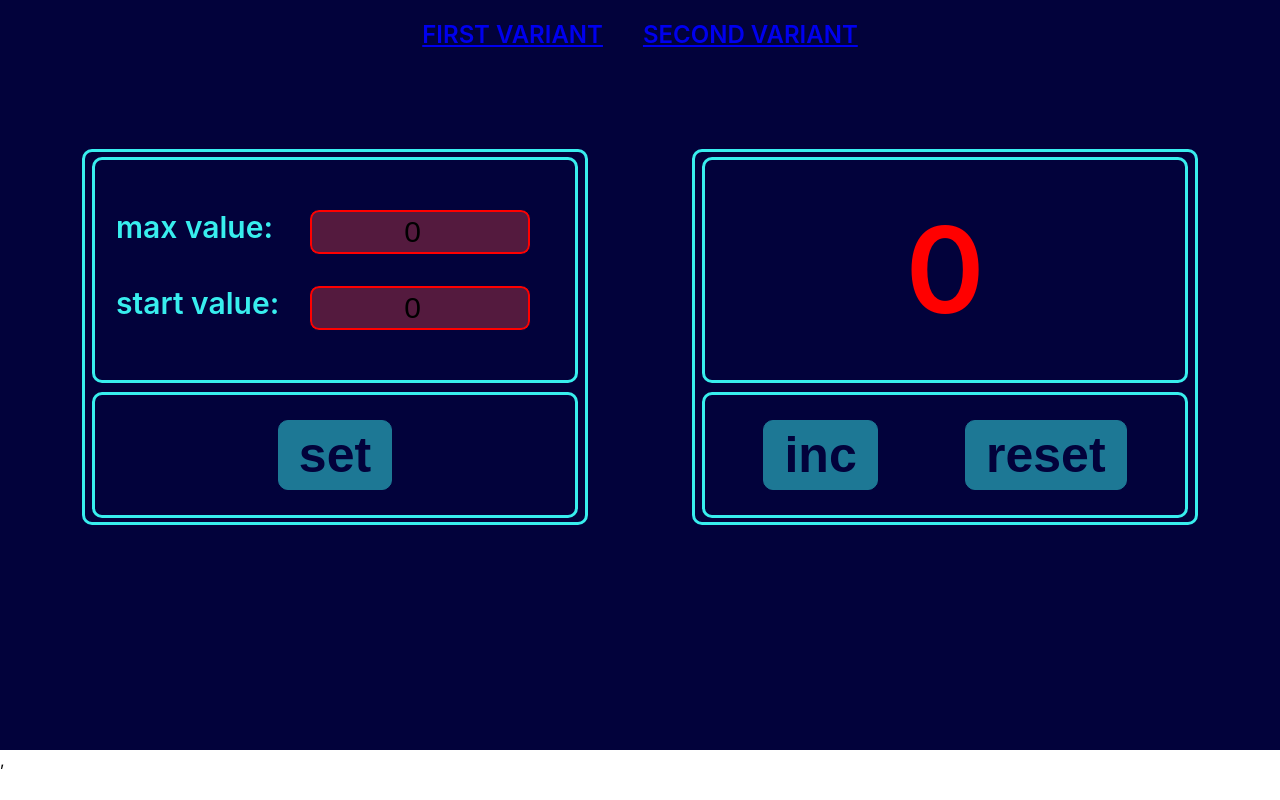
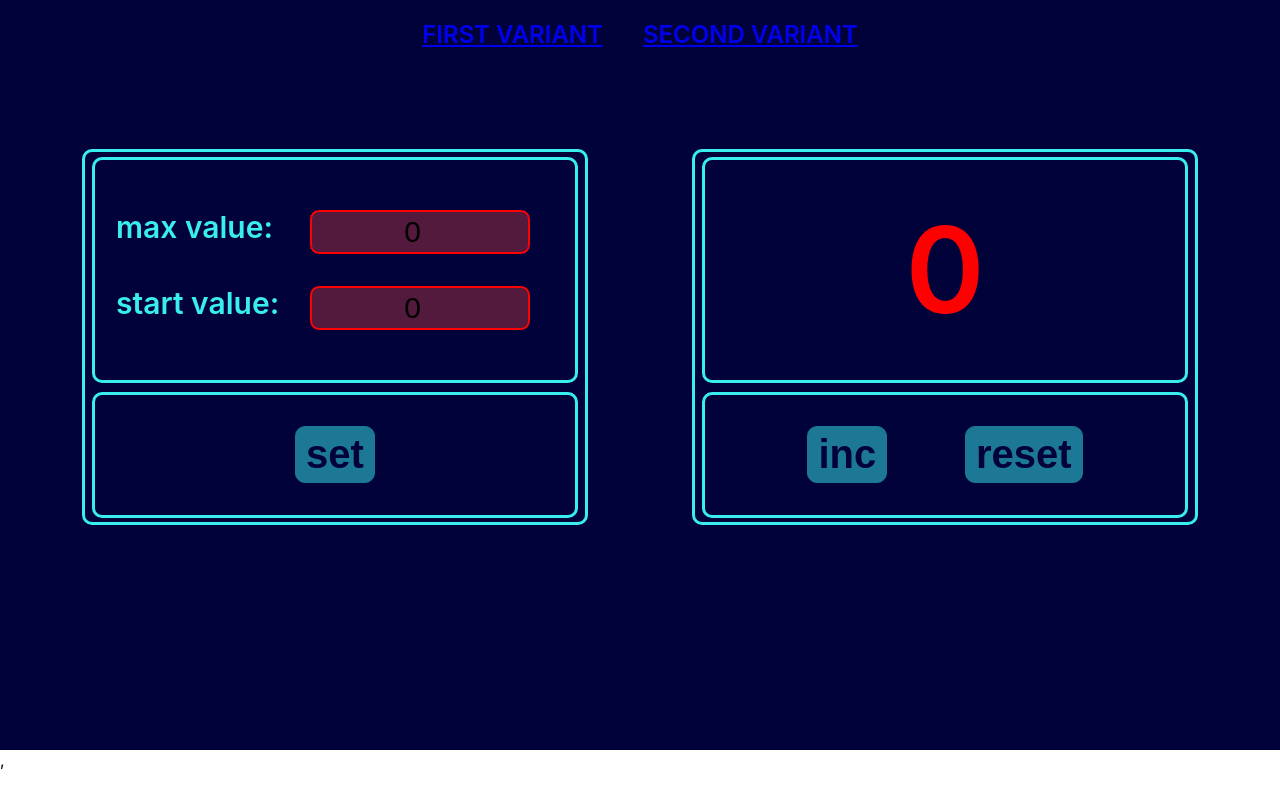
Before and after one commit to AliaksandrLiubanets/counter_ls, a React (Create React App) app: page / in a window 1280 px wide. Built offline with nearby package versions, Linux system fonts and the light colour scheme.

Commit message:
change styles for button: font-size: 40px; padding: 5px 10px;

```diff
--- a/src/App.css
+++ b/src/App.css
@@ -6,13 +6,13 @@
 }
 
 button {
-  font-size: 50px;
+  font-size: 40px;
   font-weight: 600;
   color: #02023b;
   background-color: #38eeee;
   border: 1px solid #38eeee;
   border-radius: 10px;
-  padding: 5px 20px;
+  padding: 5px 10px;
   cursor: pointer;
 }
 
```
